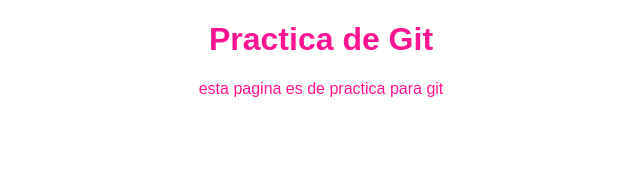
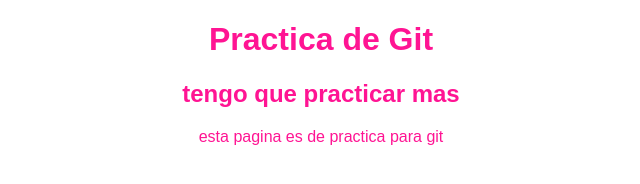
Before and after one commit to LucaSebastian89/Hyperblog, a plain HTML site: page index.html in a window 1280 px wide. Shown: the whole page, without its empty margins (319-959 px from the left). Drawn offline with Linux system fonts and the light colour scheme.

Commit message:
cambios en el html

```diff
--- a/index.html
+++ b/index.html
@@ -7,6 +7,7 @@
     </head>
     <body>
         <h1>Practica de Git</h1>
+        <h2>tengo que practicar mas</h2>
         <p>esta pagina es de practica para git</p>
     </body>
 </html>
```
